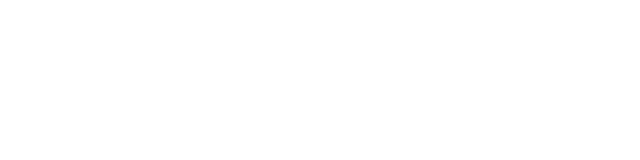
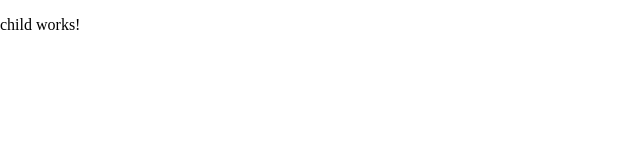
Before and after one commit to AlexF99/PortfolioAngular, an Angular app: page /wrapper in a window 1280 px wide. Before the commit this address led to /. Shown: the top 160 px of the page, without its empty margins (0-640 px from the left). Built offline with nearby package versions, Linux system fonts and the light colour scheme.

Commit message:
created section for growinco presentation

```diff
--- a/src/app/app.module.ts
+++ b/src/app/app.module.ts
@@ -9,6 +9,7 @@
 import { BannerComponent } from './banner/banner.component';
 import { MonthlyPresentationComponent } from './monthly-presentation/monthly-presentation.component';
 import { BrowserAnimationsModule } from '@angular/platform-browser/animations';
+import { WrapModule } from './wrap/wrap.module';
 
 @NgModule({
   declarations: [
@@ -17,12 +18,13 @@
     ProjetosComponent,
     HomeComponent,
     BannerComponent,
-    MonthlyPresentationComponent
+    MonthlyPresentationComponent,
   ],
   imports: [
     BrowserModule,
     AppRoutingModule,
-    BrowserAnimationsModule
+    BrowserAnimationsModule,
+    WrapModule
   ],
   providers: [],
   bootstrap: [AppComponent]
--- /dev/null
+++ b/src/app/wrap/child/child.component.html
@@ -0,0 +1 @@
+<p>child works!</p>
--- /dev/null
+++ b/src/app/wrap/child/child.component.ts
@@ -0,0 +1,15 @@
+import { Component, OnInit } from '@angular/core';
+
+@Component({
+  selector: 'app-child',
+  templateUrl: './child.component.html',
+  styleUrls: ['./child.component.css']
+})
+export class ChildComponent implements OnInit {
+
+  constructor() { }
+
+  ngOnInit(): void {
+  }
+
+}
--- /dev/null
+++ b/src/app/wrap/wrap-routing.module.ts
@@ -0,0 +1,18 @@
+import { NgModule } from '@angular/core';
+import { Routes, RouterModule } from '@angular/router';
+import { WrapperComponent } from './wrapper/wrapper.component';
+
+const routes: Routes = [
+  { path: 'wrapper', component: WrapperComponent },
+];
+
+@NgModule({
+  imports: [
+    RouterModule.forRoot(routes, {
+      scrollPositionRestoration: 'top'
+    })
+  ],
+  exports: [RouterModule]
+})
+
+export class WrapRoutingModule { }
--- /dev/null
+++ b/src/app/wrap/wrapper/wrapper.component.html
@@ -0,0 +1,3 @@
+<div class="child">
+    <app-child></app-child>
+</div>
--- /dev/null
+++ b/src/app/wrap/wrapper/wrapper.component.ts
@@ -0,0 +1,15 @@
+import { Component, OnInit } from '@angular/core';
+
+@Component({
+  selector: 'app-wrapper',
+  templateUrl: './wrapper.component.html',
+  styleUrls: ['./wrapper.component.css']
+})
+export class WrapperComponent implements OnInit {
+
+  constructor() { }
+
+  ngOnInit(): void {
+  }
+
+}
```
Also changed, not shown: src/app/wrap/wrap.module.ts (added, +16 -0 lines), src/app/wrap/child/child.component.css (added), src/app/wrap/wrapper/wrapper.component.css (added).
